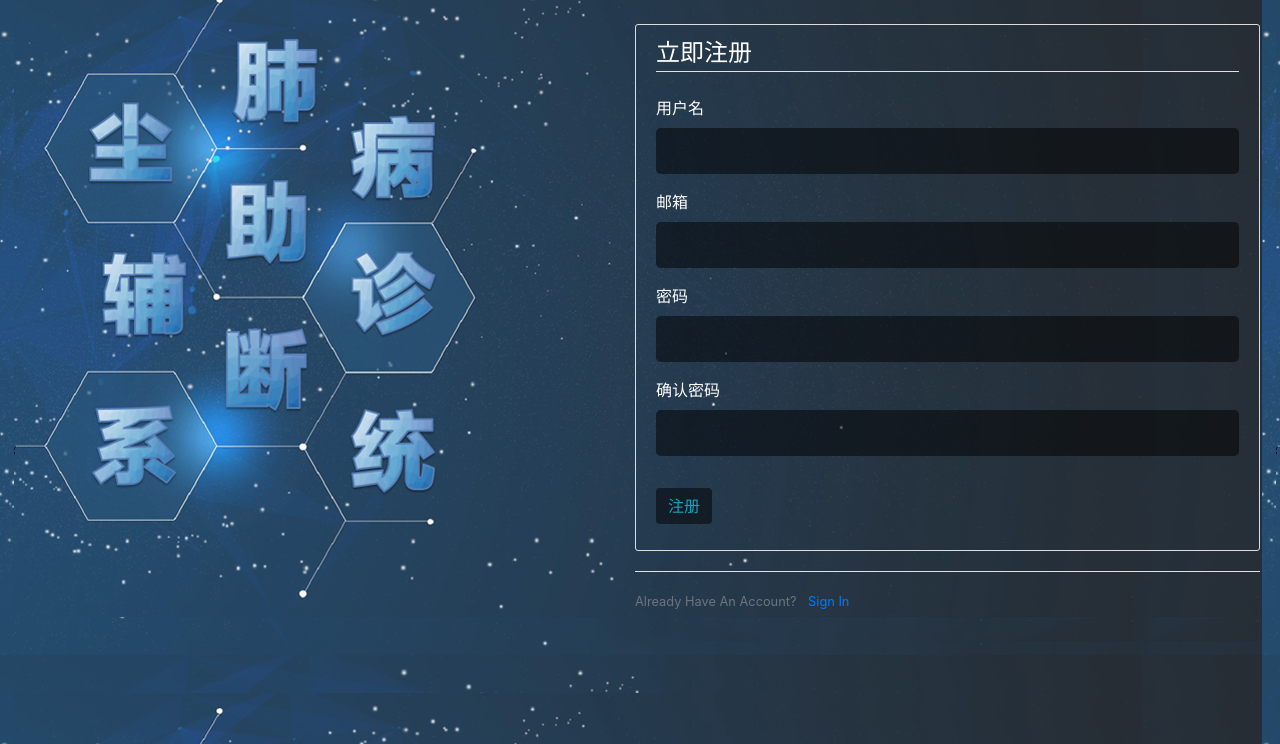
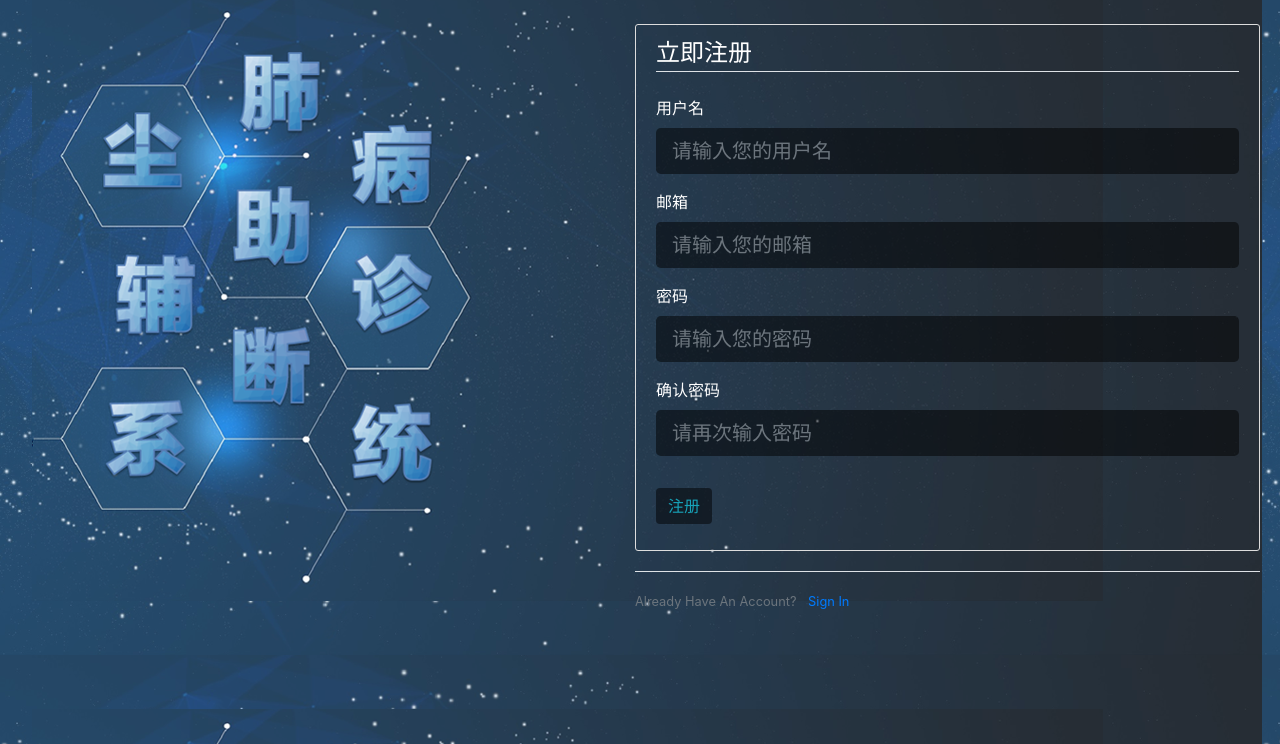
Before and after one commit to Yeqi-Fang/Diagnosis-of-pneumoconiosis, a Flask app: page /register in a window 1280 px wide. Shown: the part 56-800 px from the top of the page. Run offline with Flask 2, Linux system fonts and the light colour scheme; some libraries are stand-ins or nearby versions.

Commit message:
23-2-25-3

```diff
--- a/flaskblog/static/main_login.css
+++ b/flaskblog/static/main_login.css
@@ -1,5 +1,5 @@
 body {
-    background-image: url('login2.png');
+    background-image: url('login3.png');
     margin-top: 5rem;
     background-attachment: fixed;
     height: 720px;
--- a/flaskblog/templates/login.html
+++ b/flaskblog/templates/login.html
@@ -74,7 +74,7 @@
                             {{ form.email.label(class="form-control-label") }}
                             {#                    <div class="ml-1">用户名</div>#}
                             {% if form.email.errors %}
-                                {{ form.email(class="form-control form-control-lg is-invalid transparent-input") }}
+                                {{ form.email(class="form-control form-control-lg is-invalid transparent-input" ,placeholder='请输入您的邮箱') }}
                                 <div class="invalid-feedback">
                                     {% for error in form.email.errors %}
                                         <span>{{ error }}</span>
@@ -95,7 +95,7 @@
                                     {% endfor %}
                                 </div>
                             {% else %}
-                                {{ form.password(class="form-control form-control-lg") }}
+                                {{ form.password(class="form-control form-control-lg",placeholder='请输入您的密码') }}
                             {% endif %}
                         </div>
                         <div class="form-check">
--- a/flaskblog/templates/register.html
+++ b/flaskblog/templates/register.html
@@ -63,53 +63,53 @@
                         {{ form.username.label(class="form-control-label") }}
 
                         {% if form.username.errors %}
-                            {{ form.username(class="form-control form-control-lg is-invalid") }}
+                            {{ form.username(class="form-control form-control-lg is-invalid",placeholder='请输入您的用户名') }}
                             <div class="invalid-feedback">
                                 {% for error in form.username.errors %}
                                     <span>{{ error }}</span>
                                 {% endfor %}
                             </div>
                         {% else %}
-                            {{ form.username(class="form-control form-control-lg") }}
+                            {{ form.username(class="form-control form-control-lg",placeholder='请输入您的用户名') }}
                         {% endif %}
                     </div>
                     <div class="form-group">
                         {{ form.email.label(class="form-control-label") }}
                         {% if form.email.errors %}
-                            {{ form.email(class="form-control form-control-lg is-invalid") }}
+                            {{ form.email(class="form-control form-control-lg is-invalid",placeholder='请输入您的邮箱') }}
                             <div class="invalid-feedback">
                                 {% for error in form.email.errors %}
                                     <span>{{ error }}</span>
                                 {% endfor %}
                             </div>
                         {% else %}
-                            {{ form.email(class="form-control form-control-lg") }}
+                            {{ form.email(class="form-control form-control-lg",placeholder='请输入您的邮箱') }}
                         {% endif %}
                     </div>
                     <div class="form-group">
                         {{ form.password.label(class="form-control-label") }}
                         {% if form.password.errors %}
-                            {{ form.password(class="form-control form-control-lg is-invalid") }}
+                            {{ form.password(class="form-control form-control-lg is-invalid",placeholder='请输入您的密码') }}
                             <div class="invalid-feedback">
                                 {% for error in form.password.errors %}
                                     <span>{{ error }}</span>
                                 {% endfor %}
                             </div>
                         {% else %}
-                            {{ form.password(class="form-control form-control-lg") }}
+                            {{ form.password(class="form-control form-control-lg",placeholder='请输入您的密码') }}
                         {% endif %}
                     </div>
                     <div class="form-group">
                         {{ form.confirm_password.label(class="form-control-label") }}
                         {% if form.confirm_password.errors %}
-                            {{ form.confirm_password(class="form-control form-control-lg is-invalid") }}
+                            {{ form.confirm_password(class="form-control form-control-lg is-invalid",placeholder='请再次输入密码') }}
                             <div class="invalid-feedback">
                                 {% for error in form.confirm_password.errors %}
                                     <span>{{ error }}</span>
                                 {% endfor %}
                             </div>
                         {% else %}
-                            {{ form.confirm_password(class="form-control form-control-lg") }}
+                            {{ form.confirm_password(class="form-control form-control-lg",placeholder='请再次输入密码') }}
                         {% endif %}
                     </div>
                 </fieldset>
```
Also changed, not shown: flaskblog/static/login3.png (added).
